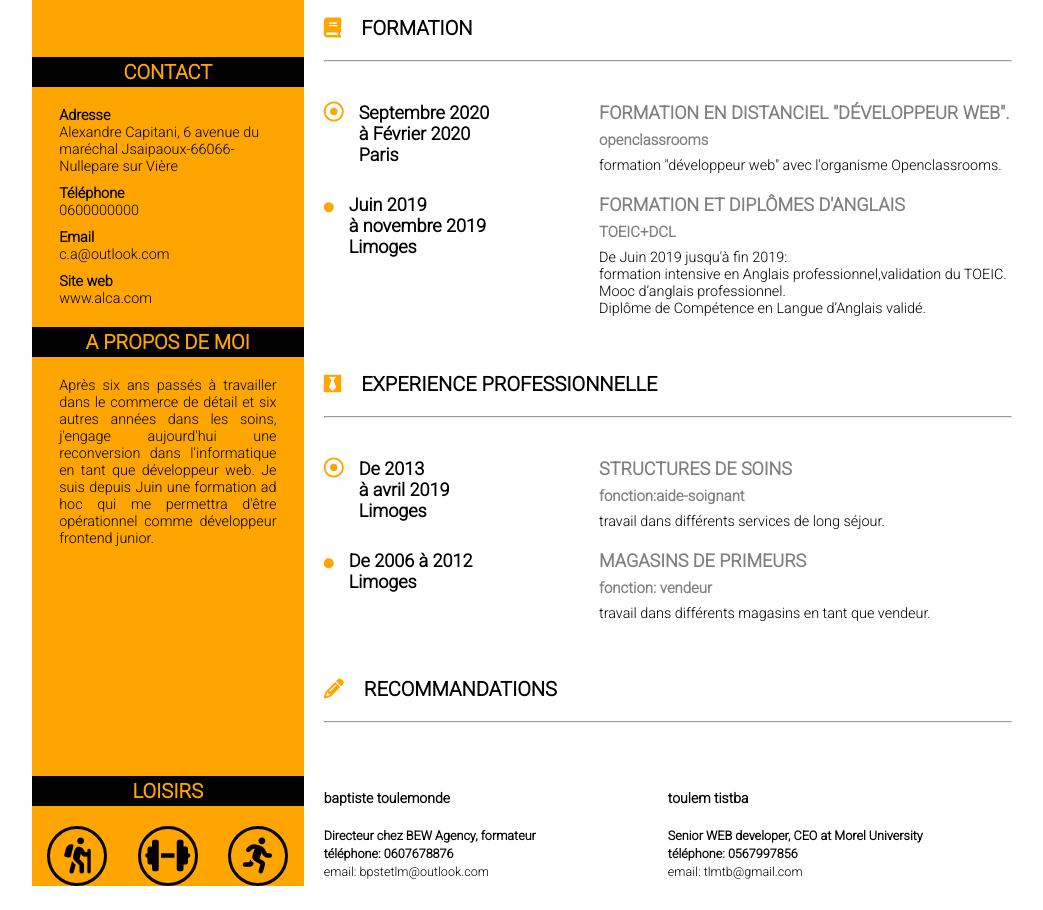
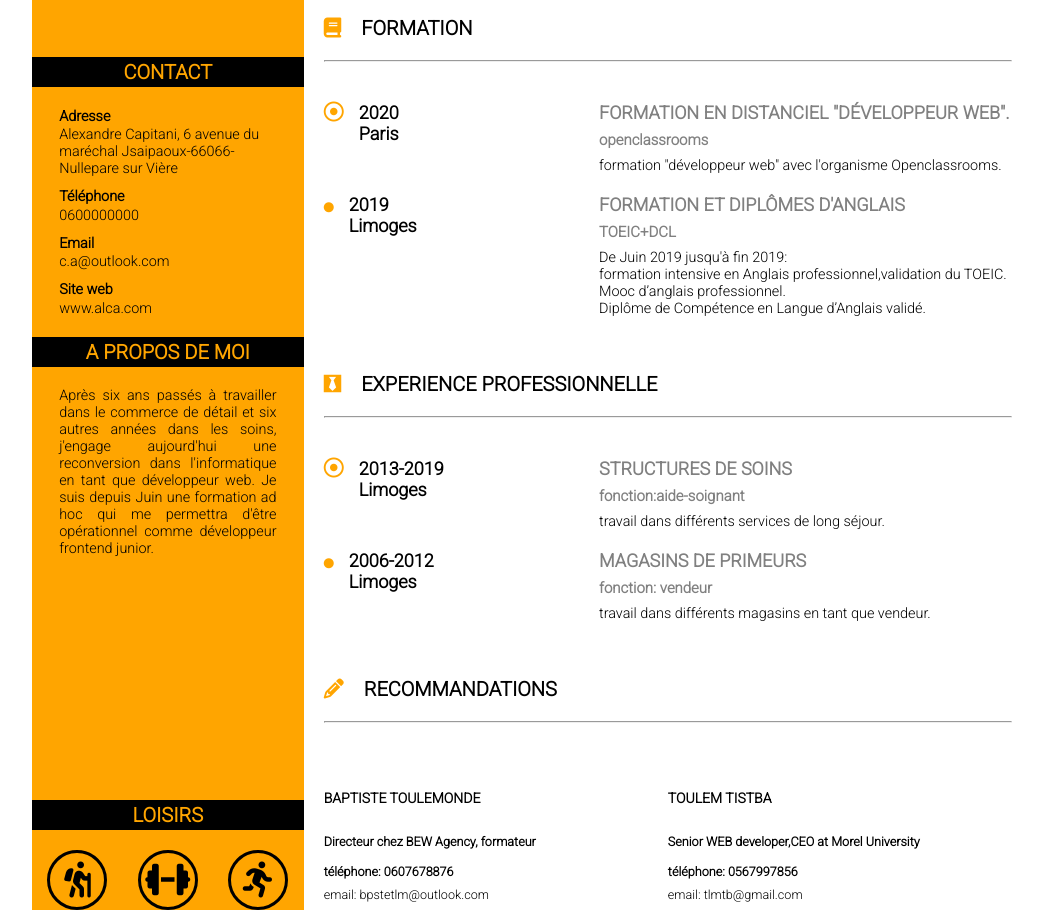
Before and after one commit to Alex848116/P2_CV, a plain HTML site: page P2_CV/index.html in a window 1280 px wide. Shown: the part 163-1073 px from the top of the page, without its empty margins (108-1151 px from the left). Before the commit the page ends 1049 px from the top, so only its background shows below. Drawn offline with Linux system fonts and the light colour scheme.

Commit message:
last version

```diff
--- a/P2_CV/index.html
+++ b/P2_CV/index.html
@@ -45,7 +45,7 @@
         <h3><i class="fas fa-book"></i>FORMATION</h3>
         <hr>
         <article class="cursus">
-            <div><i class="far fa-dot-circle space size-20"></i><span class="boldtext">Septembre 2020 <br> à Février 2020<br> Paris </span></div>
+            <div><i class="far fa-dot-circle space size-20"></i><span class="boldtext">2020<br> Paris </span></div>
             <div>
                 <h4>Formation en distanciel "Développeur Web".</h4>
                 <h5>openclassrooms</h5>
@@ -55,7 +55,7 @@
             </div>
         </article>
         <article class="cursus">
-            <div><i class="fas fa-circle size-10"></i><span class="boldtext">Juin 2019 <br> à novembre 2019<br>Limoges</span></div>
+            <div><i class="fas fa-circle size-10"></i><span class="boldtext">2019<br>Limoges</span></div>
             <div>
                 <h4>Formation et diplômes d'anglais</h4>
                  <h5>TOEIC+DCL</h5>
@@ -69,7 +69,7 @@
         <h3><i class="fab fa-black-tie"></i>EXPERIENCE PROFESSIONNELLE</h3>
         <hr>
         <article class="cursus">
-            <div><i class="far fa-dot-circle space size-20"></i><span class="boldtext">De 2013 <br> à avril 2019<br>Limoges</span></div>
+            <div><i class="far fa-dot-circle space size-20"></i><span class="boldtext">2013-2019<br>Limoges</span></div>
             <div>
                 <h4>structures de soins</h4>
                 <h5>fonction:aide-soignant</h5>
@@ -77,7 +77,7 @@
             </div>
         </article>
         <article class="cursus">
-            <div><i class="fas fa-circle size-10"></i><span class="boldtext">De 2006 à 2012<br>Limoges</span></div>
+            <div><i class="fas fa-circle size-10"></i><span class="boldtext">2006-2012<br>Limoges</span></div>
             <div>
                 <h4>magasins de primeurs</h4>
                 <h5>fonction: vendeur</h5>
@@ -90,15 +90,15 @@
         <hr>
         <article class="reco">
             <div>
-                <h6>baptiste toulemonde</h6>
+                <h6>BAPTISTE TOULEMONDE</h6>
                 <p><span class="fatty">Directeur chez BEW Agency, formateur</span></p>
                 <p><span class="fatty">téléphone: 0607678876</span></p>
                 <p>email: bpstetlm@outlook.com</p>
             </div>
 
             <div>
-                <h6> toulem tistba</h6>
-                <p><span class="fatty">Senior WEB developer, CEO at Morel University<span></p>
+                <h6>TOULEM TISTBA</h6>
+                <p><span class="fatty">Senior WEB developer,CEO at Morel University<span></p>
                 <p><span class="fatty">téléphone: 0567997856</span><p>
                 <p>email: tlmtb@gmail.com</p>
             </div>
--- a/P2_CV/style.css
+++ b/P2_CV/style.css
@@ -122,6 +122,7 @@ body{
 }
 .fatty{
     font-weight:bold;
+    line-height:135%;
 }
 
 main{
```
